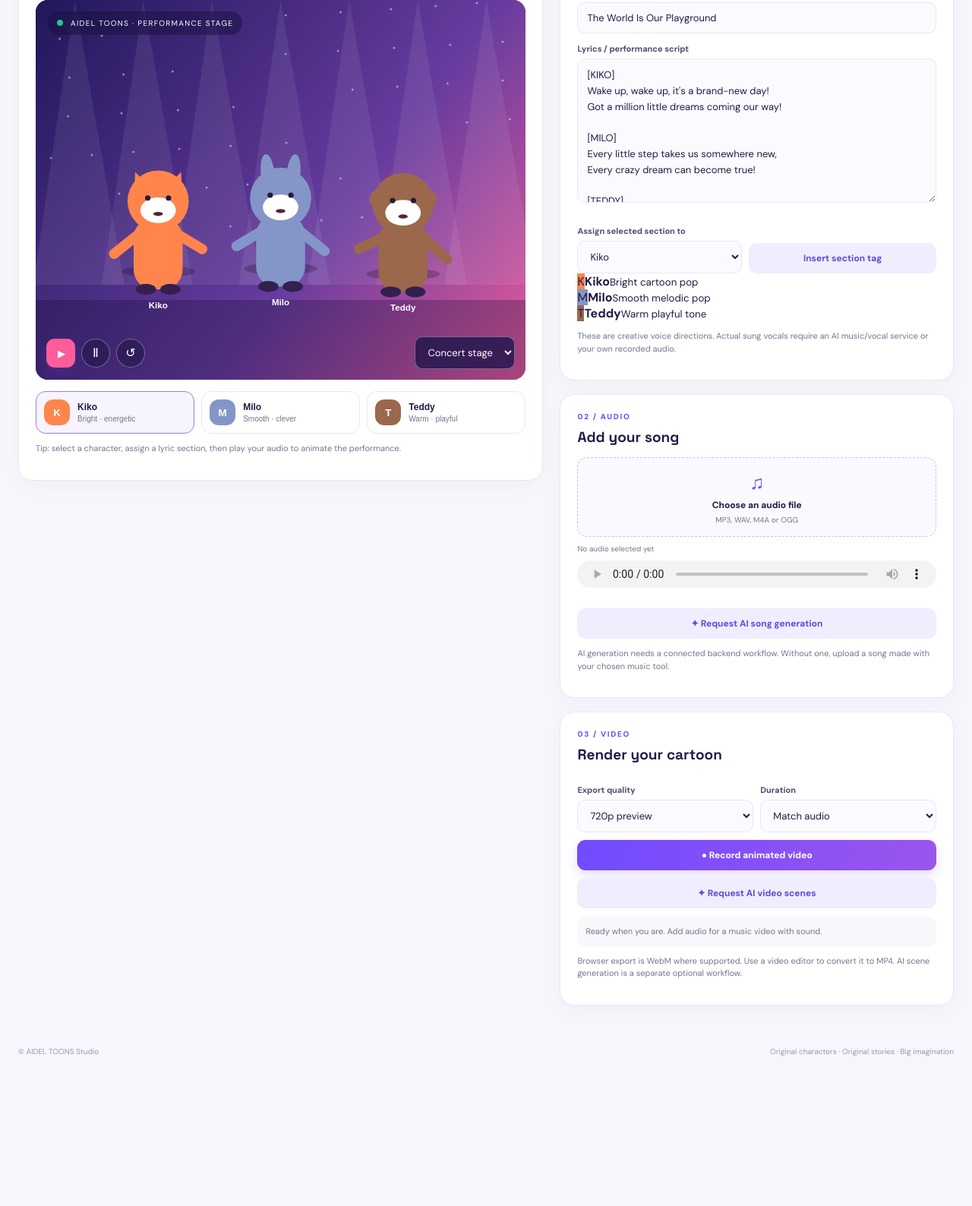
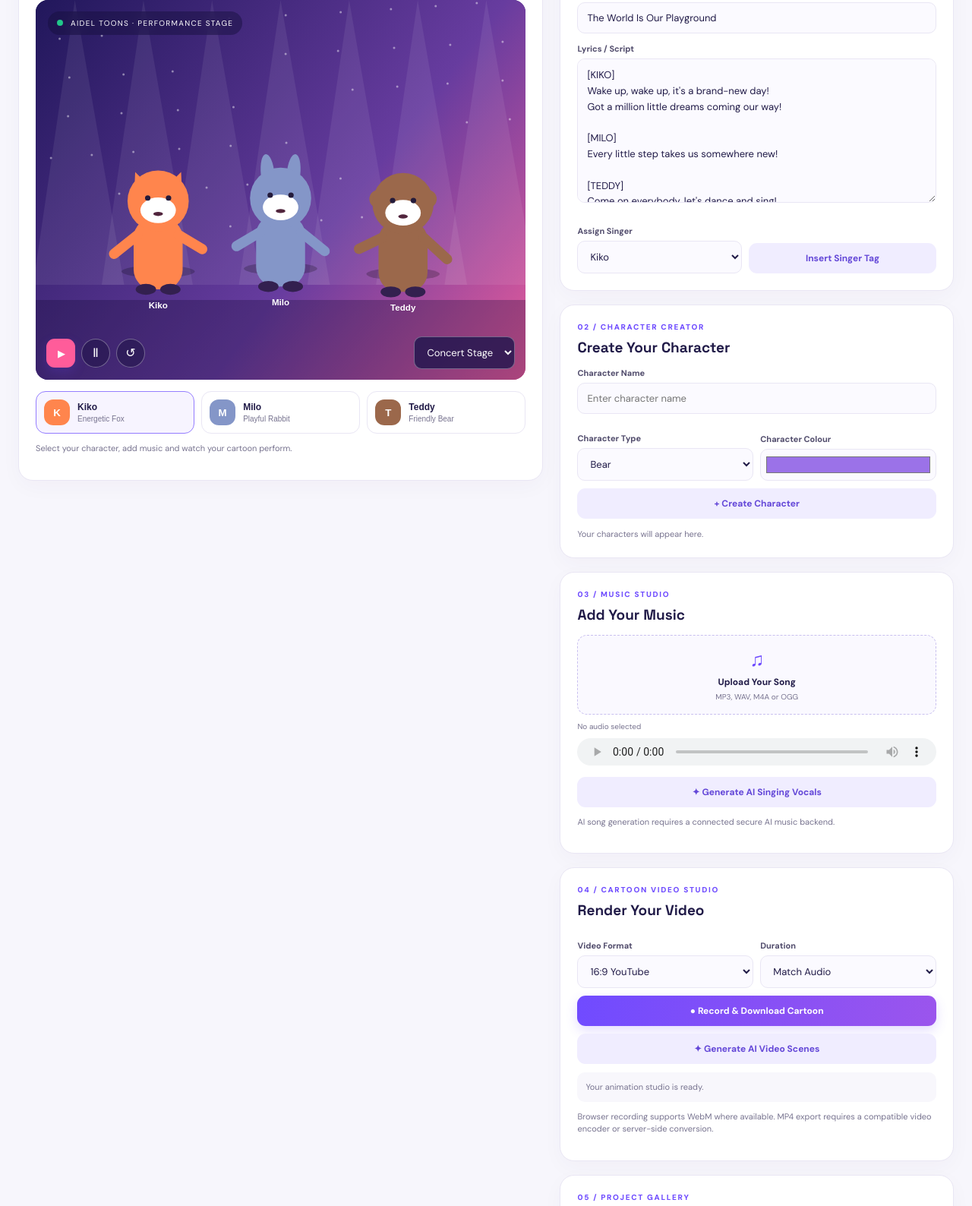
Before and after one commit to edizzyaidel-star/Aidel-Tv-Toons, a website: page index.html in a window 1280 px wide. Shown: the part 204-1792 px from the top of the page at 76% size. Before the commit the page ends 1620 px from the top, so only its background shows below. Drawn offline with Linux system fonts and the light colour scheme.

Commit message:
Update AIDEL TOONS homepage

```diff
--- a/index.html
+++ b/index.html
@@ -1,105 +1,282 @@
-<!doctype html>
+<!DOCTYPE html>
 <html lang="en">
 <head>
-  <meta charset="utf-8">
-  <meta name="viewport" content="width=device-width, initial-scale=1">
-  <meta name="theme-color" content="#171044">
-  <title>AIDEL TOONS Studio</title>
+  <meta charset="UTF-8">
+  <meta name="viewport" content="width=device-width, initial-scale=1.0">
+  <meta name="theme-color" content="#170d35">
+  <title>AIDEL TOONS | Animation Studio</title>
   <link rel="stylesheet" href="styles.css">
-  <script type="importmap">
-    {"imports":{"three":"https://cdn.jsdelivr.net/npm/three@0.160.0/build/three.module.js"}}
-  </script>
 </head>
 <body>
+
 <header class="topbar">
-    <a class="brand" href="#"><span class="brand-mark">AT</span><span>AIDEL <b>TOONS</b><small>ANIMATION STUDIO</small></span></a>
-    <div class="top-actions"><span class="status-dot"></span><span id="connectionLabel">Animation engine ready</span><button id="helpBtn" class="quiet">How it works</button></div>
+  <a class="brand" href="#">
+    <span class="brand-mark">AT</span>
+    <span>AIDEL <b>TOONS</b>
+      <small>ANIMATION STUDIO</small>
+    </span>
+  </a>
+  <div class="top-actions">
+    <span class="status-dot"></span>
+    <span id="connectionLabel">Studio Ready</span>
+    <button id="helpBtn" class="quiet">Help</button>
+  </div>
 </header>
 
 <main class="layout">
+
   <section class="stage-panel panel">
-      <div class="section-heading"><div><p class="eyebrow">YOUR VIRTUAL STAGE</p><h1>Bring your characters to life.</h1></div><span class="pill">3D PREVIEW</span></div>
+    <div class="section-heading">
+      <div>
+        <p class="eyebrow">YOUR VIRTUAL STAGE</p>
+        <h1>Bring your cartoons to life.</h1>
+      </div>
+      <span class="pill">3D PREVIEW</span>
+    </div>
+
     <div id="stageWrap">
       <canvas id="stage"></canvas>
-        <div class="stage-label"><span class="live-dot"></span> AIDEL TOONS · PERFORMANCE STAGE</div>
+      <div class="stage-label">
+        <span class="live-dot"></span>
+        AIDEL TOONS · PERFORMANCE STAGE
+      </div>
+
       <div class="stage-controls">
-          <button id="playBtn" class="round primary" title="Play animation">▶</button>
-          <button id="pauseBtn" class="round" title="Pause animation">Ⅱ</button>
-          <button id="resetBtn" class="round" title="Reset animation">↺</button>
-          <select id="sceneSelect" aria-label="Stage background">
-            <option value="concert">Concert stage</option><option value="sunset">Sunset</option><option value="mint">Mint studio</option>
+        <button id="playBtn" class="round primary">▶</button>
+        <button id="pauseBtn" class="round">Ⅱ</button>
+        <button id="resetBtn" class="round">↺</button>
+
+        <select id="sceneSelect">
+          <option value="concert">Concert Stage</option>
+          <option value="sunset">Sunset</option>
+          <option value="mint">Mint Studio</option>
+          <option value="space">Space</option>
         </select>
       </div>
     </div>
+
     <div class="character-strip">
-        <button class="character-chip active" data-character="kiko"><span class="avatar fox">K</span><span><b>Kiko</b><small>Bright · energetic</small></span></button>
-        <button class="character-chip" data-character="milo"><span class="avatar rabbit">M</span><span><b>Milo</b><small>Smooth · clever</small></span></button>
-        <button class="character-chip" data-character="teddy"><span class="avatar bear">T</span><span><b>Teddy</b><small>Warm · playful</small></span></button>
+      <button class="character-chip active" data-character="kiko">
+        <span class="avatar fox">K</span>
+        <span><b>Kiko</b><small>Energetic Fox</small></span>
+      </button>
+
+      <button class="character-chip" data-character="milo">
+        <span class="avatar rabbit">M</span>
+        <span><b>Milo</b><small>Playful Rabbit</small></span>
+      </button>
+
+      <button class="character-chip" data-character="teddy">
+        <span class="avatar bear">T</span>
+        <span><b>Teddy</b><small>Friendly Bear</small></span>
+      </button>
     </div>
-      <p class="hint">Tip: select a character, assign a lyric section, then play your audio to animate the performance.</p>
+
+    <p class="hint">
+      Select your character, add music and watch your cartoon perform.
+    </p>
   </section>
 
   <aside class="editor-column">
-      <section class="panel editor-panel">
-        <p class="eyebrow">01 / SONG & LYRICS</p>
-        <h2>Create a performance</h2>
-        <label class="field-label" for="songTitle">Song title</label>
+
+    <section class="panel">
+      <p class="eyebrow">01 / SONG CREATION</p>
+      <h2>Create Your Song</h2>
+
+      <label class="field-label" for="songTitle">Song Title</label>
       <input id="songTitle" value="The World Is Our Playground" maxlength="80">
-        <label class="field-label" for="lyrics">Lyrics / performance script</label>
-        <textarea id="lyrics" rows="8">[KIKO]
+
+      <label class="field-label" for="lyrics">Lyrics / Script</label>
+      <textarea id="lyrics" rows="8" placeholder="Write your song lyrics here...">[KIKO]
 Wake up, wake up, it's a brand-new day!
 Got a million little dreams coming our way!
 
 [MILO]
-Every little step takes us somewhere new,
-Every crazy dream can become true!
+Every little step takes us somewhere new!
 
 [TEDDY]
-I like dancing, I like to sing,
-I like doing every silly thing!
+Come on everybody, let's dance and sing!
 
 [ALL]
-The world is our playground, come on let's sing it loud!
-Together we can touch the sky!</textarea>
+The world is our playground!
+</textarea>
+
       <div class="row two">
-          <div><label class="field-label" for="singerSelect">Assign selected section to</label><select id="singerSelect"><option value="kiko">Kiko</option><option value="milo">Milo</option><option value="teddy">Teddy</option><option value="all">All three</option></select></div>
-          <button id="assignBtn" class="secondary align-end">Insert section tag</button>
+        <div>
+          <label class="field-label" for="singerSelect">Assign Singer</label>
+          <select id="singerSelect">
+            <option value="kiko">Kiko</option>
+            <option value="milo">Milo</option>
+            <option value="teddy">Teddy</option>
+            <option value="all">All Characters</option>
+          </select>
         </div>
-        <div class="voice-grid">
-          <div class="voice-card"><span class="voice-icon fox">K</span><span><b>Kiko</b><small>Bright cartoon pop</small></span></div>
-          <div class="voice-card"><span class="voice-icon rabbit">M</span><span><b>Milo</b><small>Smooth melodic pop</small></span></div>
-          <div class="voice-card"><span class="voice-icon bear">T</span><span><b>Teddy</b><small>Warm playful tone</small></span></div>
+        <button id="assignBtn" class="secondary align-end">
+          Insert Singer Tag
+        </button>
       </div>
-        <p class="microcopy">These are creative voice directions. Actual sung vocals require an AI music/vocal service or your own recorded audio.</p>
     </section>
 
     <section class="panel">
-        <p class="eyebrow">02 / AUDIO</p><h2>Add your song</h2>
-        <label class="upload-box" for="audioFile"><span class="upload-symbol">♫</span><b>Choose an audio file</b><small>MP3, WAV, M4A or OGG</small><input id="audioFile" type="file" accept="audio/*"></label>
-        <div id="audioName" class="file-name">No audio selected yet</div>
-        <audio id="songAudio" controls></audio>
-        <div class="row">
-          <button id="generateMusicBtn" class="secondary full">✦ Request AI song generation</button>
+      <p class="eyebrow">02 / CHARACTER CREATOR</p>
+      <h2>Create Your Character</h2>
+
+      <label class="field-label" for="customName">Character Name</label>
+      <input id="customName" placeholder="Enter character name" maxlength="18">
+
+      <div class="row two">
+        <div>
+          <label class="field-label" for="customType">Character Type</label>
+          <select id="customType">
+            <option value="bear">Bear</option>
+            <option value="rabbit">Rabbit</option>
+            <option value="fox">Fox</option>
+          </select>
         </div>
-        <p class="microcopy">AI generation needs a connected backend workflow. Without one, upload a song made with your chosen music tool.</p>
+
+        <div>
+          <label class="field-label" for="customColor">Character Colour</label>
+          <input id="customColor" type="color" value="#9b72e8">
+        </div>
+      </div>
+
+      <button id="createCharacterBtn" class="secondary full">
+        + Create Character
+      </button>
+
+      <div id="customCharacterList" class="custom-list">
+        <span class="microcopy">Your characters will appear here.</span>
+      </div>
     </section>
 
     <section class="panel">
-        <p class="eyebrow">03 / VIDEO</p><h2>Render your cartoon</h2>
+      <p class="eyebrow">03 / MUSIC STUDIO</p>
+      <h2>Add Your Music</h2>
+
+      <label class="upload-box" for="audioFile">
+        <span class="upload-symbol">♫</span>
+        <b>Upload Your Song</b>
+        <small>MP3, WAV, M4A or OGG</small>
+        <input id="audioFile" type="file" accept="audio/*">
+      </label>
+
+      <div id="audioName" class="file-name">
+        No audio selected
+      </div>
+
+      <audio id="songAudio" controls></audio>
+
+      <button id="generateMusicBtn" class="secondary full">
+        ✦ Generate AI Singing Vocals
+      </button>
+
+      <p class="microcopy">
+        AI song generation requires a connected secure AI music backend.
+      </p>
+    </section>
+
+    <section class="panel">
+      <p class="eyebrow">04 / CARTOON VIDEO STUDIO</p>
+      <h2>Render Your Video</h2>
+
       <div class="row two">
-          <div><label class="field-label" for="qualitySelect">Export quality</label><select id="qualitySelect"><option value="1280">720p preview</option><option value="1920">1080p (browser support varies)</option></select></div>
-          <div><label class="field-label" for="durationSelect">Duration</label><select id="durationSelect"><option value="audio">Match audio</option><option value="30">30 seconds</option><option value="60">60 seconds</option></select></div>
+        <div>
+          <label class="field-label" for="aspectSelect">Video Format</label>
+          <select id="aspectSelect">
+            <option value="16:9">16:9 YouTube</option>
+            <option value="9:16">9:16 YouTube Shorts</option>
+            <option value="1:1">1:1 Square</option>
+          </select>
         </div>
-        <button id="renderBtn" class="primary full">● Record animated video</button>
-        <button id="generateVideoBtn" class="secondary full">✦ Request AI video scenes</button>
-        <div id="renderStatus" class="status-box">Ready when you are. Add audio for a music video with sound.</div>
-        <p class="microcopy">Browser export is WebM where supported. Use a video editor to convert it to MP4. AI scene generation is a separate optional workflow.</p>
+
+        <div>
+          <label class="field-label" for="durationSelect">Duration</label>
+          <select id="durationSelect">
+            <option value="audio">Match Audio</option>
+            <option value="30">30 Seconds</option>
+            <option value="60">60 Seconds</option>
+            <option value="120">2 Minutes</option>
+          </select>
+        </div>
+      </div>
+
+      <button id="renderBtn" class="primary full">
+        ● Record & Download Cartoon
+      </button>
+
+      <button id="generateVideoBtn" class="secondary full">
+        ✦ Generate AI Video Scenes
+      </button>
+
+      <div id="renderStatus" class="status-box">
+        Your animation studio is ready.
+      </div>
+
+      <p class="microcopy">
+        Browser recording supports WebM where available. MP4 export requires
+        a compatible video encoder or server-side conversion.
+      </p>
     </section>
+
+    <section class="panel">
+      <p class="eyebrow">05 / PROJECT GALLERY</p>
+      <h2>My Creations</h2>
+
+      <button id="saveProjectBtn" class="secondary full">
+        Save My Project
+      </button>
+
+      <div id="gallery" class="gallery">
+        No saved projects yet.
+      </div>
+    </section>
+
+    <section class="panel">
+      <p class="eyebrow">06 / AI CONNECTION</p>
+      <h2>Backend Settings</h2>
+
+      <label class="field-label" for="backendUrl">Backend URL</label>
+      <input id="backendUrl" type="url" placeholder="https://your-backend.onrender.com">
+
+      <button id="saveBackendBtn" class="secondary full">
+        Save Backend URL
+      </button>
+
+      <p class="microcopy">
+        Never put your private AI API keys inside this website.
+      </p>
+    </section>
+
   </aside>
 </main>
 
-  <footer><span>© AIDEL TOONS Studio</span><span>Original characters · Original stories · Big imagination</span></footer>
-  <dialog id="helpDialog"><div class="dialog-head"><h2>How AIDEL TOONS Studio works</h2><button id="closeHelp" class="quiet">✕</button></div><p>This first version includes a procedural 3D stage, three original placeholder characters, simple mouth/bounce animation, lyrics editing, audio upload and browser recording.</p><p>For AI-generated singing and cinematic video clips, connect a trusted provider workflow to the backend webhook endpoints. Never put provider API keys in this website's JavaScript or GitHub repository.</p><p>Character models and animation can be upgraded later with rigged 3D assets, facial blendshapes and phoneme-level lip-sync.</p></dialog>
-  <script type="module" src="app.js"></script>
+<footer>
+  <span>© AIDEL TOONS Studio</span>
+  <span>Original Characters · Original Stories · Big Imagination</span>
+</footer>
+
+<dialog id="helpDialog">
+  <div class="dialog-head">
+    <h2>Welcome to AIDEL TOONS</h2>
+    <button id="closeHelp" class="quiet">✕</button>
+  </div>
+
+  <p>
+    AIDEL TOONS is your cartoon animation and music video studio.
+    Create characters, add music, write lyrics and record cartoon performances.
+  </p>
+
+  <p>
+    AI-generated singing and AI video scenes require a secure backend
+    connected to an AI provider.
+  </p>
+
+  <p>
+    Video recording depends on browser support. MP4 export requires
+    additional video encoding.
+  </p>
+</dialog>
+
+<script src="app.js"></script>
 </body>
 </html>
```
Lines whose indentation alone changed are shown as unchanged.
